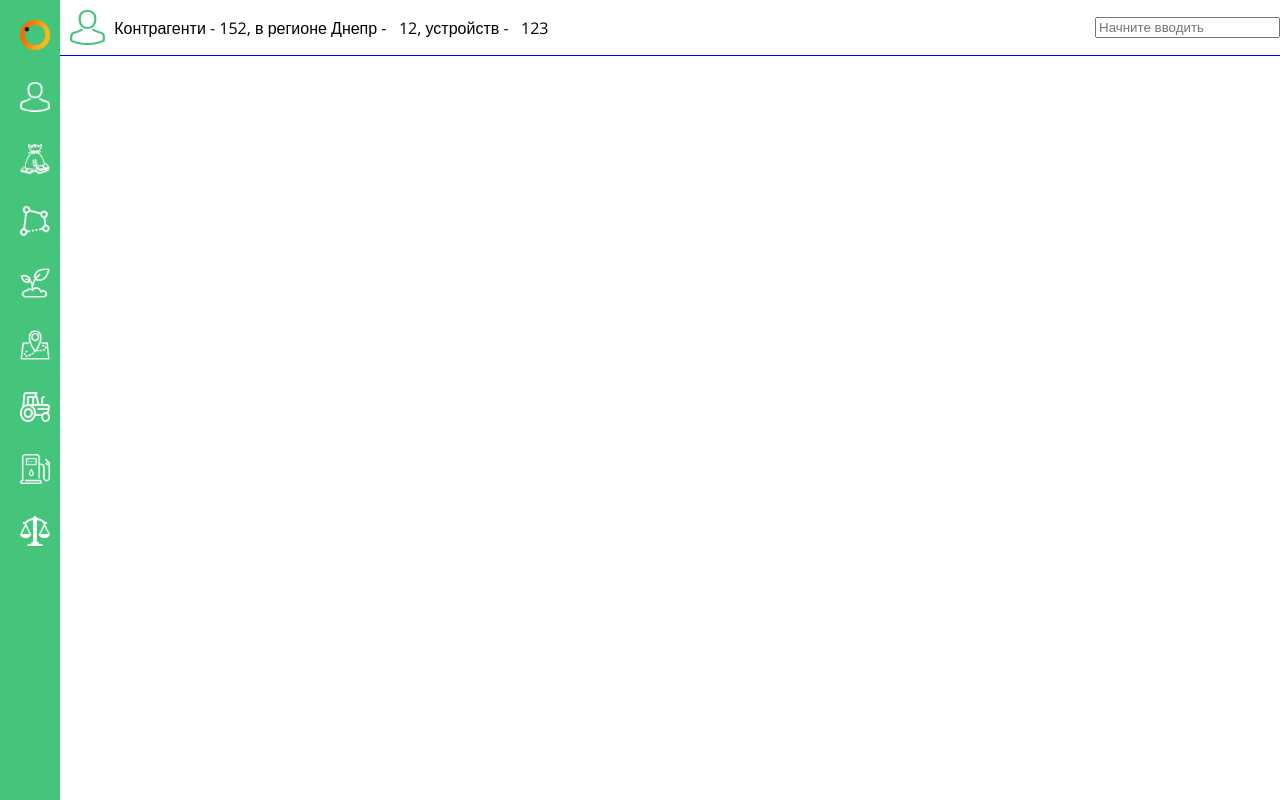
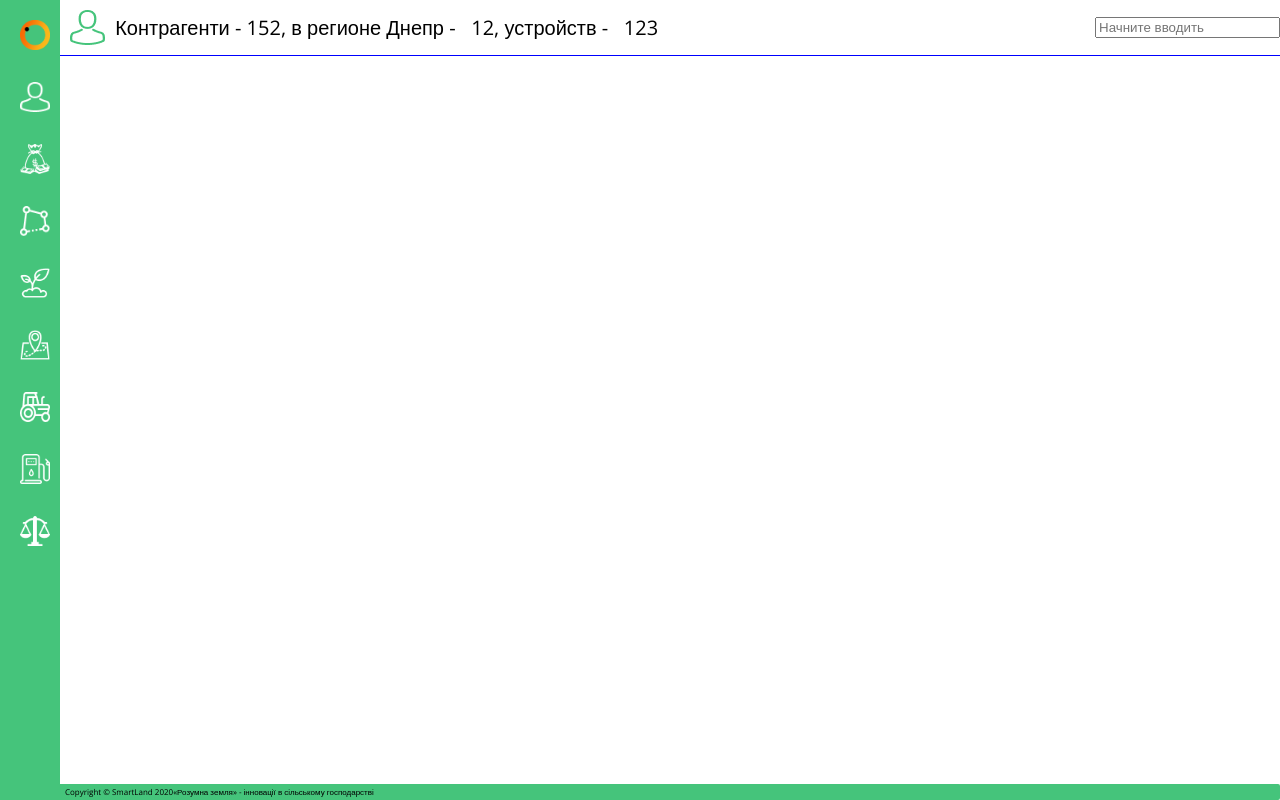
Before and after one commit to RomanShchebyna/client-management-platform, a plain HTML site: page index.html in a window 1280 px wide. Drawn offline with nearby package versions, Linux system fonts and the light colour scheme.

Commit message:
add footer

```diff
--- a/index.html
+++ b/index.html
@@ -13,7 +13,7 @@
     <div class="col-md-1">
         <nav>
             <div class="logo">
-                <a href="https://romanshchebyna.github.io/client-management-platform/"><img src="img/logo_yelow_.png" alt="" width="50" height=" 50"></a>
+               <img src="img/logo_yelow_.png" alt="" width="50" height=" 50">
             </div>
             <div class="user"><a> <img src="img/User.png" alt=""></a>
 
@@ -43,7 +43,9 @@
         </nav>
     </div>
     <div class="col-md-12">
-        <div class="row header">
+       <div class="main-conteiner">
+
+            <div class="row header" id="row">
                     <div class="col-md-8">
                         <div class="conteiner">
                                 <img src="img/Uses_active.png" alt="" class="user_icon"><div>&nbsp;Контрагенти - <span class="count_all count">152,</span></div>&nbsp;
@@ -59,8 +61,15 @@
                         </div>
                     </div>
             </div>
+
+        <footer>
+           <div class="Copyright">Copyright © SmartLand 2020</div>
+           <div>«Розумна земля» - інновації в сільському господарстві</div>
+        </footer>
 </div>
     </div>
 
+
+    <script src="script.js"></script>
 </body>
 </html>
--- a/media.css
+++ b/media.css
@@ -2,6 +2,9 @@
 
 .row{
     justify-content: space-between;
+}
+.conteiner {
+    font-size: 20px;
 }
 
 }
--- a/script.js
+++ b/script.js
@@ -0,0 +1,36 @@
+
+
+let imgEl= document.querySelector("img");
+console.log(imgEl);
+
+function changelogo() {
+
+    let imgSrs = imgEl.getAttribute("src");
+    console.log(imgSrs)
+
+if( imgSrs === "img/logo_yelow_.png"){
+   imgEl.setAttribute("src","img/logo_green.png")
+}
+else{
+    imgEl.setAttribute("src","img/logo_yelow_.png")
+}
+
+}
+
+imgEl.addEventListener("click",changelogo)
+//changelogo();
+
+// imgchange.addEventListener("click",change)
+
+
+
+// function change(){
+
+
+//     // let img = imgchange.getAttribute("src");
+//     console.log("dfdsfdsf");
+
+
+//     // if(img==)
+//     // imgchange.setAttribute("src")
+// }
--- a/style.css
+++ b/style.css
@@ -42,7 +42,7 @@ nav img{
 }
 .row{
     display: flex;
-    justify-content: flex-end;
+    justify-content: space-between;
     flex-wrap: wrap;
 }
 
@@ -71,6 +71,7 @@ nav img{
      /* justify-content: center; */
      align-items: center;
      /* flex-direction: column; */
+     font-size: 15px;
 
  }
 
@@ -93,3 +94,21 @@ nav img{
   .user:hover .user a{
     background:url('img/Uses_active.png');
   }  */
+footer{
+    width: 100%;
+    border-radius: 0px 2px 2px 0px;
+    background-color: #45C47B;
+    text-align: left;
+     padding: 4px 5px;
+     display: flex;
+     flex-wrap: wrap;
+
+     font-size: 8px;
+}
+
+.main-conteiner{
+    height: 100%;
+    display: flex;
+    flex-direction: column;
+    justify-content: space-between;
+}
```
Also changed, not shown: img/Rectangle 27.png (added), img/logo_green.png (added). Lines whose indentation alone changed are shown as unchanged.
